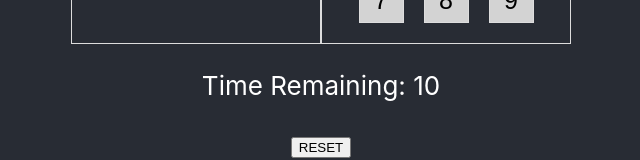
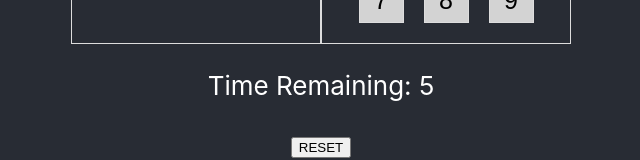
Before and after one commit to stujmar/banner-ninja, a React (Create React App) app: page / in a window 1280 px wide. Shown: the part 464-624 px from the top of the page, without its empty margins (319-959 px from the left). Built offline with nearby package versions, Linux system fonts and the light colour scheme.

Commit message:
got countdown to work and reset to reset time, glitch with time in state during reset

```diff
--- a/src/components/StarGame.js
+++ b/src/components/StarGame.js
@@ -1,4 +1,4 @@
-import React, { useState } from 'react'
+import React, { useEffect, useState } from 'react'
 import Utils from '../utils/Utils';
 import {number, left, body, right, game, help } from './StarGame.module.css';
 import NumberButton from './NumberButton.js'
@@ -13,6 +13,8 @@ const StarGame = () => {
     const [candidates, setCandidate] = useState([]);
     // Time Left
     const [timeLeft, setTimeLeft] = useState(10);
+    // setInterval, setTimeout
+
 
     const candidatesAreWrong = Utils.sum(candidates) > stars;
     const gameIsDone = available.length === 0;
@@ -27,10 +29,13 @@ const StarGame = () => {
         return 'available';
     };
 
-    // useEffect(() => {
-    //     console.log('Hello from the Great Star Game');
-    //     console.log(Colors);
-    // },[])
+    useEffect(() => {
+        if (timeLeft > 0) {
+            setTimeout(() => {
+                setTimeLeft(timeLeft - 1);
+            }, 1000)
+        }
+    })
 
     const handleClick = (num, status) => {
         console.log(num, status);
@@ -46,7 +51,6 @@ const StarGame = () => {
             setStars((Utils.randomSumIn(newAvaiable, 9)));
             setCandidate([]);
             setAvailable(newAvaiable);
-
         }
     };
 
@@ -54,6 +58,7 @@ const StarGame = () => {
         setStars(Utils.random(1,9));
         setAvailable(Utils.range(1,9));
         setCandidate([]);
+        setTimeLeft(10);
     }
 
 
```
